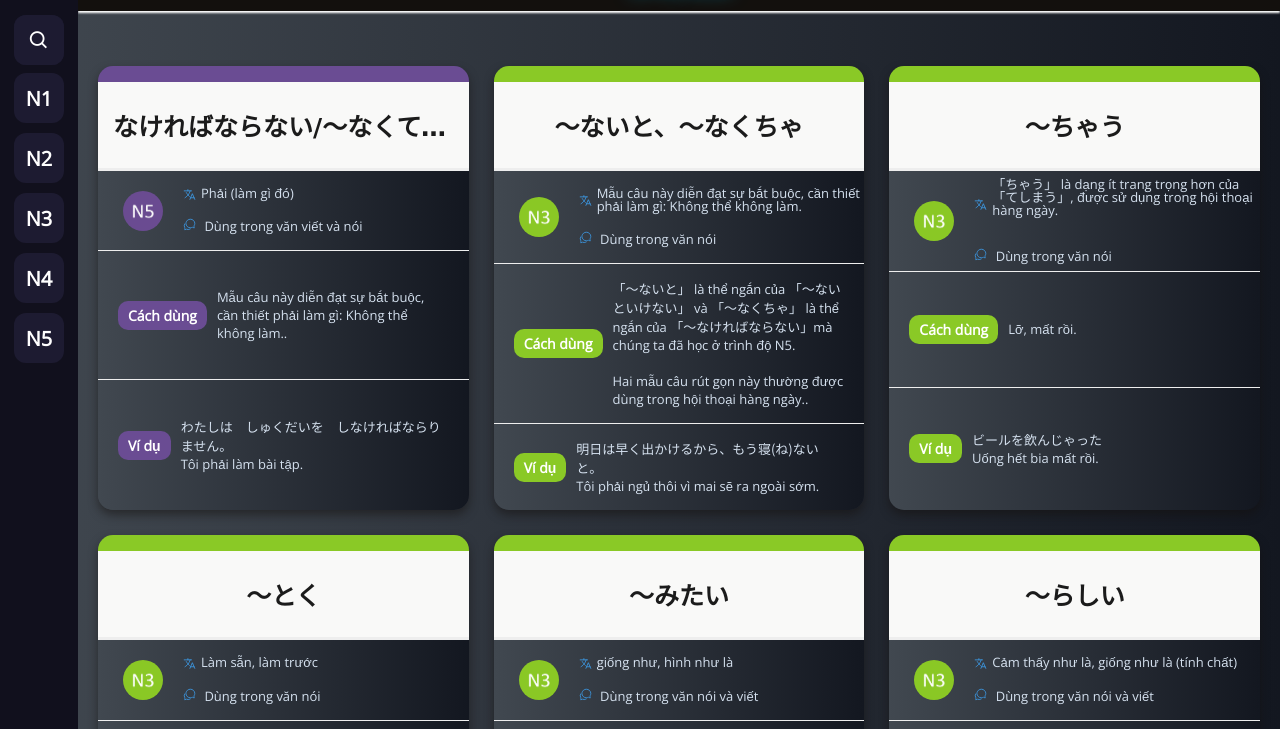
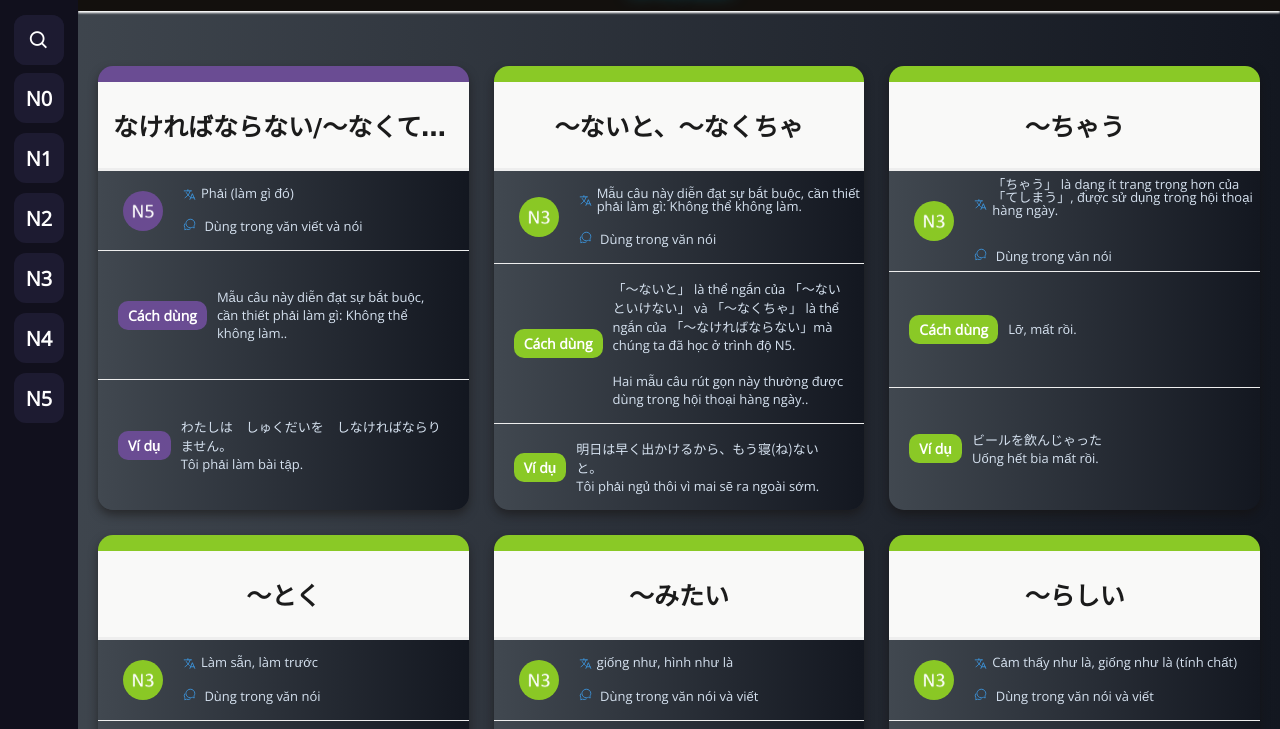
Before and after one commit to puiminh/thuviennguphap, a plain HTML site: page index.html in a window 1280 px wide. Shown: the part 71-800 px from the top of the page. Drawn offline with nearby package versions, Linux system fonts and the light colour scheme; a web font is replaced by a local one.

Commit message:
quoc thang

```diff
--- a/index.html
+++ b/index.html
@@ -34,6 +34,12 @@
          <span class="tooltip">Search</span>
       </li>
     <div class="container-checkbox">
+      <div>
+        <label>
+          <input class="checkBox" type="checkbox" name="n0">
+          <span lass="level-pick">N0</span>
+        </label>
+      </div>
       <div>
         <label>
           <input class="checkBox" type="checkbox" name="n1" id="">
```
